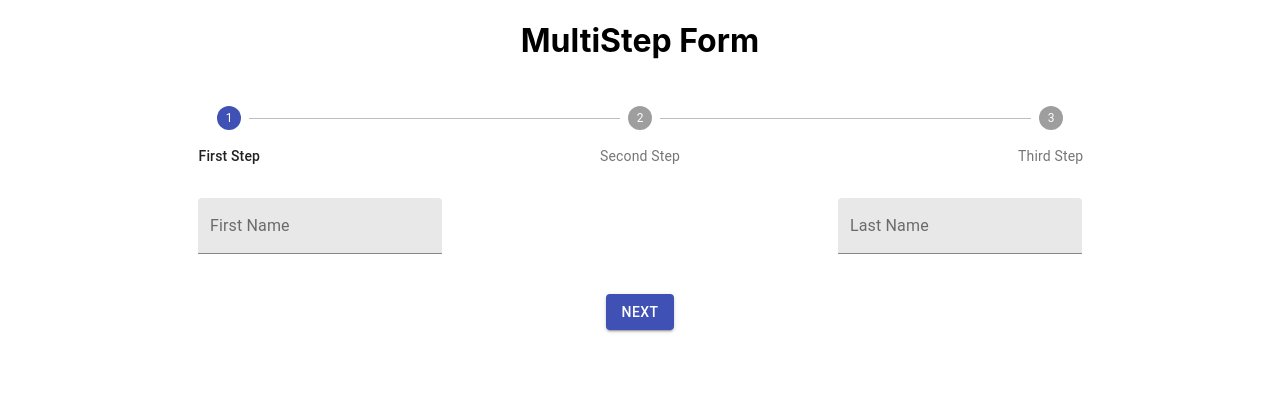
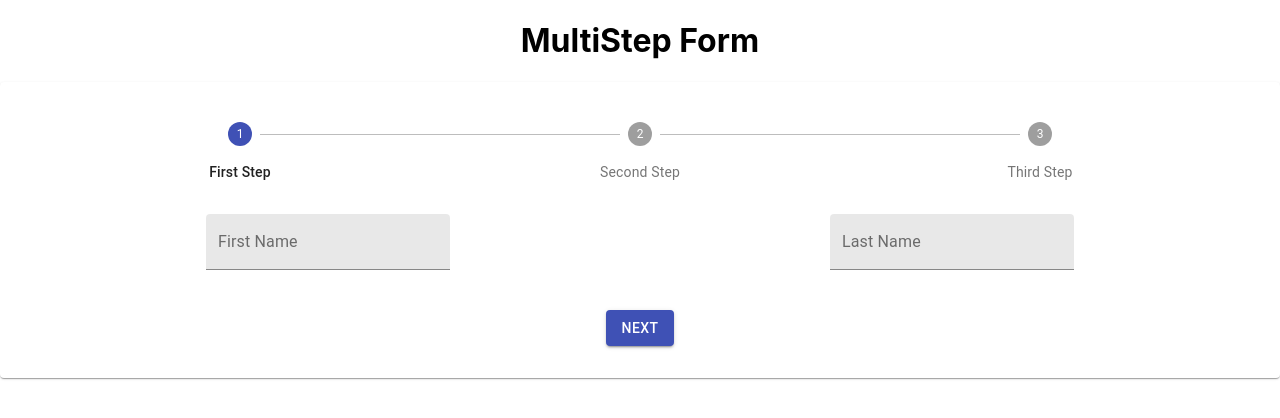
Before and after one commit to shamaz332/Multistep-Signup-form, a React (Create React App) app: page / in a window 1280 px wide. Shown: the top 418 px of the page. Built offline with nearby package versions, Linux system fonts and the light colour scheme.

Commit message:
card added

```diff
--- a/src/components/Form.tsx
+++ b/src/components/Form.tsx
@@ -1,13 +1,13 @@
 import React from 'react'
-import { Typography } from "@material-ui/core"
+import { Card, CardContent, Typography } from "@material-ui/core"
 import { makeStyles, Theme, createStyles } from '@material-ui/core/styles';
 import Stepper from '@material-ui/core/Stepper';
 import Step from '@material-ui/core/Step';
 import StepLabel from '@material-ui/core/StepLabel';
 import Button from '@material-ui/core/Button';
-import { FirstStep } from './FirstStep';
-import { SecondStep } from './SecondStep';
-import { ThirdStep } from './ThirdStep';
+import {FirstStep} from './FirstStep';
+import {SecondStep} from './SecondStep';
+import {ThirdStep} from './ThirdStep';
 const useStyles = makeStyles((theme: Theme) =>
     createStyles({
         root: {
@@ -27,7 +27,7 @@ function getSteps() {
     return ['First Step', 'Second Step', 'Third Step'];
 }
 
-function getStepContent(step: number, handleNext: () => void) {
+function getStepContent(step: number,handleNext: () => void) {
     switch (step) {
         case 0:
             return <FirstStep handleNext={handleNext} />;
@@ -49,9 +49,9 @@ export const Formm = () => {
         setActiveStep((prevActiveStep) => prevActiveStep + 1);
     };
 
-    // const handleBack = () => {
-    //     setActiveStep((prevActiveStep) => prevActiveStep - 1);
-    // };
+    const handleBack = () => {
+        setActiveStep((prevActiveStep) => prevActiveStep - 1);
+    };
 
     const handleReset = () => {
         setActiveStep(0);
@@ -60,7 +60,8 @@ export const Formm = () => {
     return (
 
 
-        <div >
+                <Card >
+<CardContent>
 
                     <Stepper activeStep={activeStep} alternativeLabel>
                         {steps.map((label) => (
@@ -87,7 +88,8 @@ export const Formm = () => {
           </div>
         )}
       </div>
-        </div>
+      </CardContent>
+    </Card>
 
 
     )
```
Lines whose indentation alone changed are shown as unchanged.
